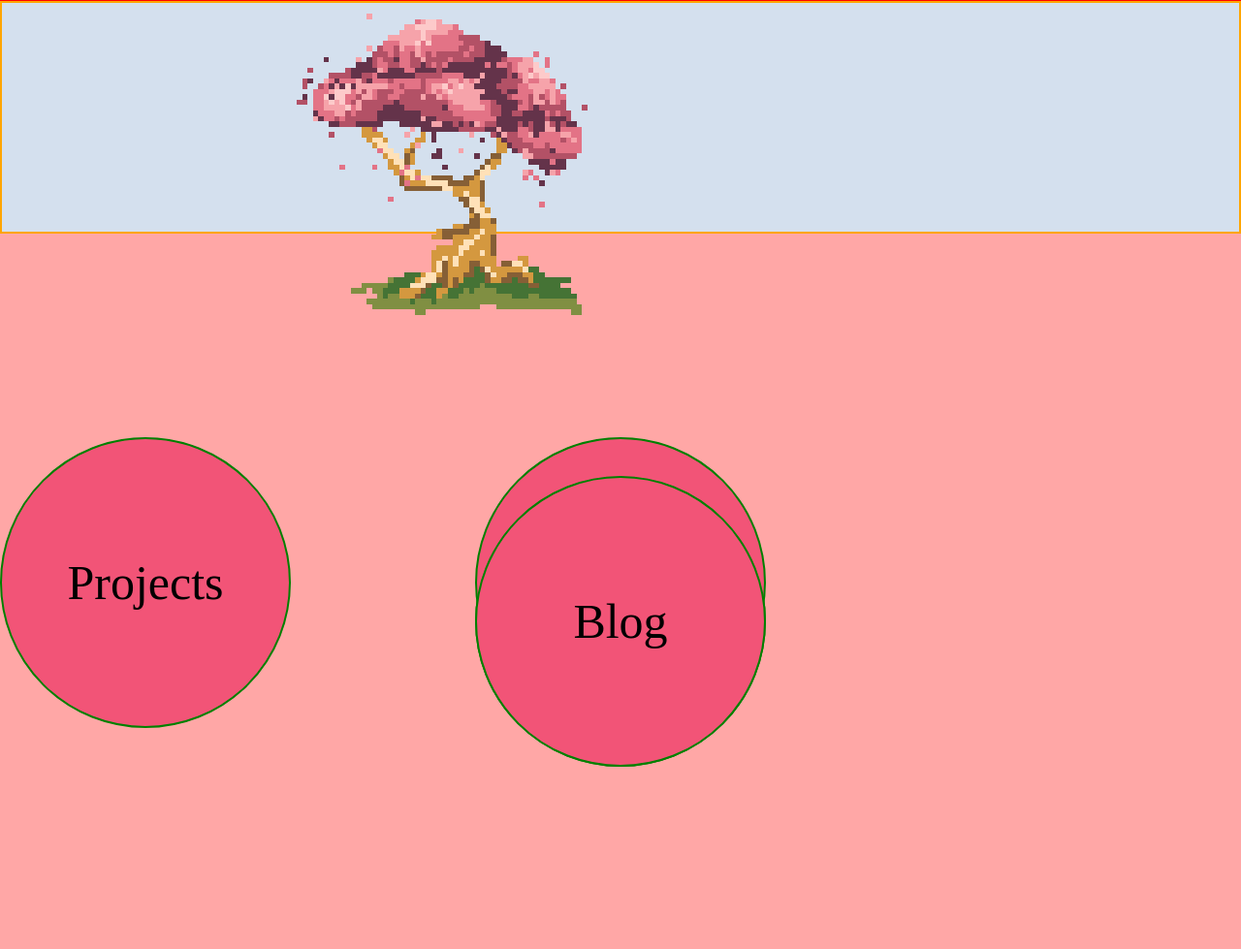
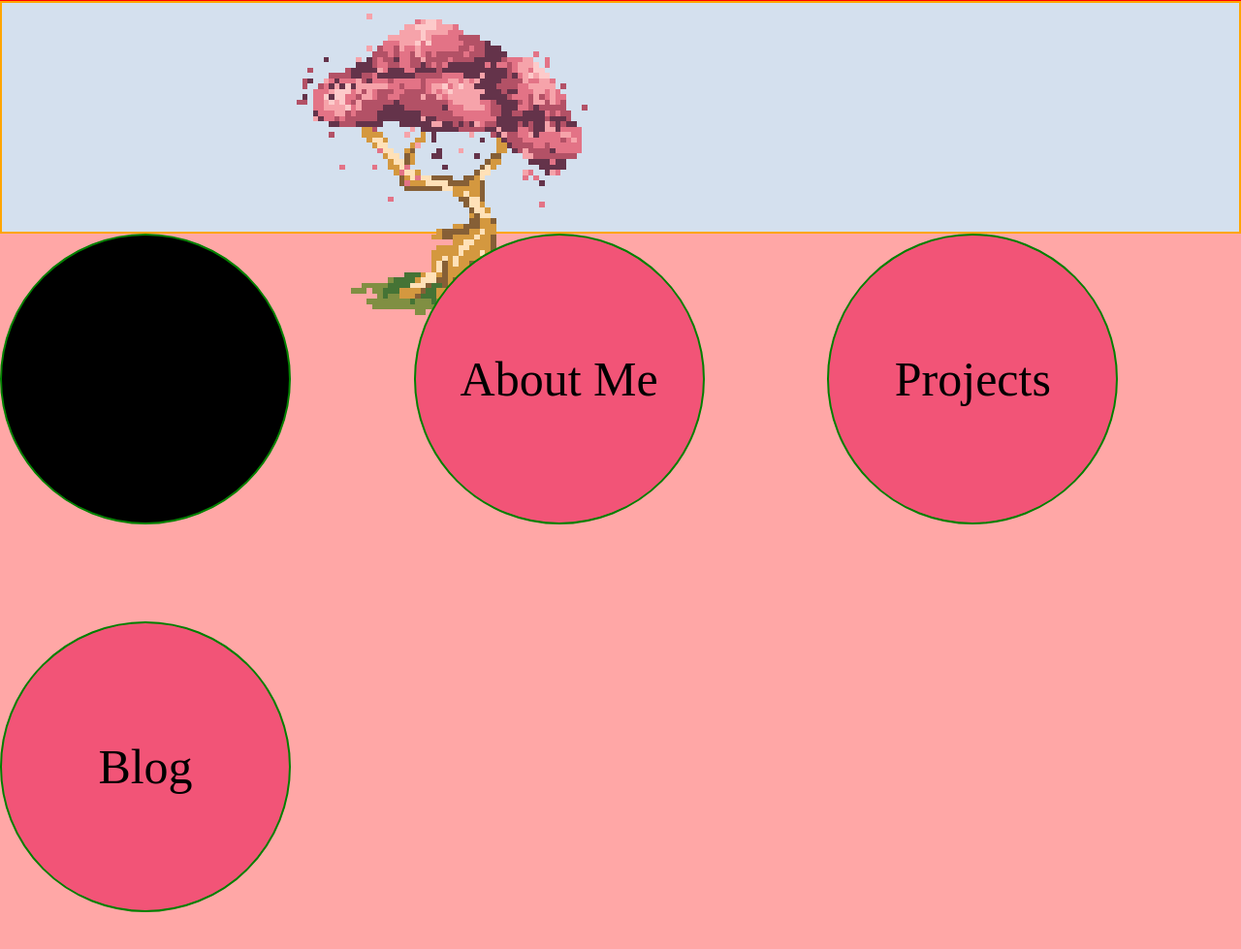
Before and after one commit to chacha-smooth/ingrid-lucas, a website: page index.html in a window 1280 px wide. Shown: the part 559-1538 px from the top of the page at 97% size. Drawn offline with Linux system fonts and the light colour scheme.

Commit message:
transfering to another device

```diff
--- a/sass/index.scss
+++ b/sass/index.scss
@@ -45,47 +45,33 @@
   border: 2px solid orange;
 }
 
-
-
-img{
+img {
   width: 300px;
   image-rendering: pixelated;
 }
 
-.home-page{
-    display:flex;
-    align-items: center;
-    justify-content: center;
+.home-page {
+  display: grid;
+  grid-template-columns: repeat(3, 1fr);
 
-    & > *{
 
-        width:300px;
+  & > * {
+    width: 300px;
     border-radius: 50%;
     aspect-ratio: 1/1;
-        border:green 2px solid;
-
-
+    border: green 2px solid;
   }
-    .profile-pic{
+  .profile-pic {
     background-color: black;
-
-
   }
 
-}
-
-    .about-me, .projects, .blog{
-
+  .about-me,
+  .projects,
+  .blog {
     background-color: var.$dark-pink;
-        display:flex;
+    display: flex;
     justify-content: center;
     align-items: center;
     font-size: var.$body-size;
-
-        position:absolute;
-
-        width:300px;
-        border-radius: 50%;
-        aspect-ratio: 1/1;
-        border:green 2px solid;
   }
+}
--- a/scripts/index.js
+++ b/scripts/index.js
@@ -1,27 +1,27 @@
-//finde the home-page class and add the 3 divs
-// the center point would be the position fo the profile pic
-//position the 3 elements around the center point
-const about_me = document.getElementsByClassName("about-me");
-const projects = document.getElementsByClassName("projects");
-const blog = document.getElementsByClassName("blog");
-const profile_pic = document.getElementsByClassName("profile-pic")[0];
+// //finde the home-page class and add the 3 divs
+// // the center point would be the position fo the profile pic
+// //position the 3 elements around the center point
+// const about_me = document.getElementsByClassName("about-me");
+// const projects = document.getElementsByClassName("projects");
+// const blog = document.getElementsByClassName("blog");
+// const profile_pic = document.getElementsByClassName("profile-pic")[0];
 
 
 
 
-const update = ()=>{
-  const rect = profile_pic.getBoundingClientRect();
-  const scale = 1000;
-  const cx = rect.x;
-  const cy = rect.y;
-  console.table({ cx: cx, cy: cy });
-  about_me[0].style.bottom = `${cx-scale}px`;
-  projects[0].style.bottom = `${cx - scale}px`;
+// const update = ()=>{
+//   const rect = profile_pic.getBoundingClientRect();
+//   const scale = 1000;
+//   const cx = rect.x;
+//   const cy = rect.y;
+//   console.table({ cx: cx, cy: cy });
+//   about_me[0].style.bottom = `${cx-scale}px`;
+//   projects[0].style.bottom = `${cx - scale}px`;
 
-}
-update();
-// Add event listener for window resize
-window.addEventListener("resize", update);
+// }
+// update();
+// // Add event listener for window resize
+// window.addEventListener("resize", update);
 
 // //length of the sides are equal to each other
 
```
Also changed, not shown: stylesheets/index.css, 1 other file. Lines whose indentation alone changed are shown as unchanged.
